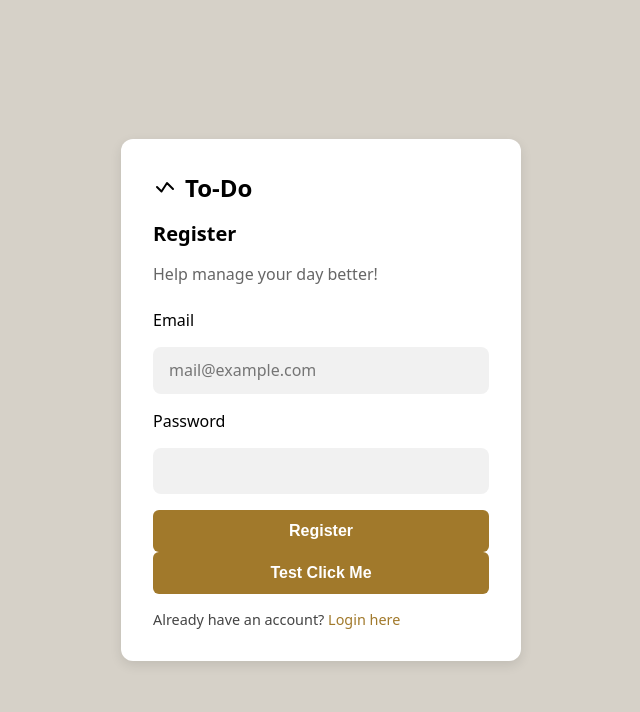
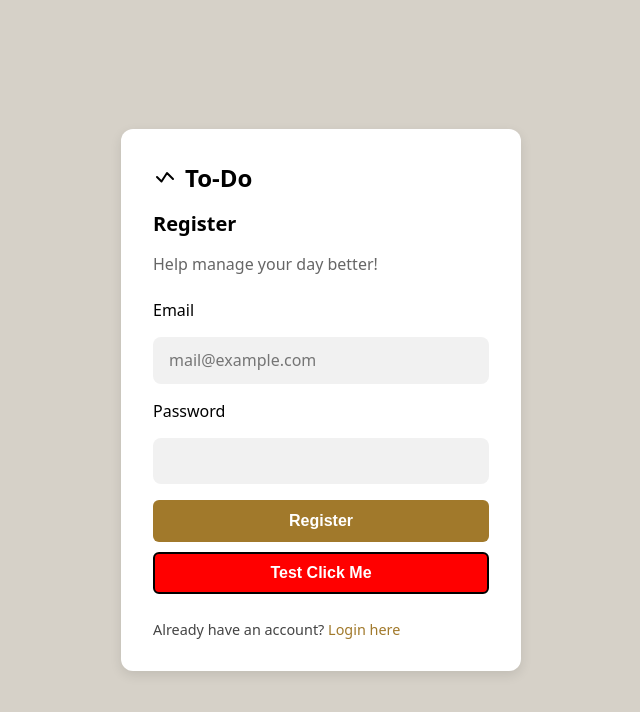
Before and after one commit to NicoleSung/project3_todo, a React (Vite) app in the folder client/: page /register in a window 1280 px wide. Shown: the top 712 px of the page, without its empty margins (319-959 px from the left). Built offline with nearby package versions, Linux system fonts and the light colour scheme; what amazon-cognito-identity-js would draw is missing.

Commit message:
Updated Register.tsx.

```diff
--- a/client/src/components/auth/Register.tsx
+++ b/client/src/components/auth/Register.tsx
@@ -118,9 +118,19 @@ export default function Register() {
         </button>
       </form>
 
-      <div>
-        <button onClick={() => console.log('SIMPLE BUTTON CLICKED')}>Test Click Me</button>
-      </div>
+      <button
+      onClick={() => console.log('SIMPLE BUTTON CLICKED')}
+      style={{
+        backgroundColor: 'red',
+        color: 'white',
+        padding: '10px',
+        margin: '10px 0',
+        border: '2px solid black',
+        width: '100%'
+        }}
+      >
+      Test Click Me
+      </button>
 
       <div className={styles.link}>
         Already have an account? <a href="/login">Login here</a>
```
